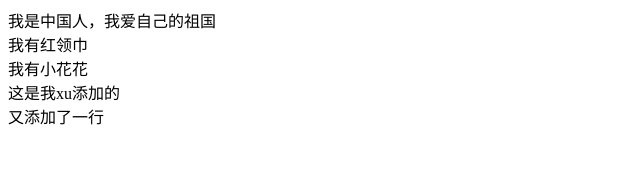
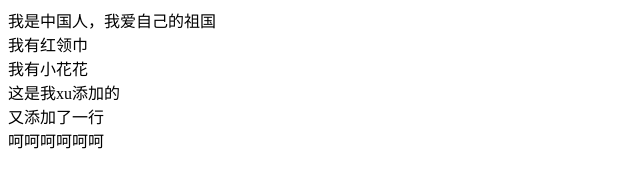
Before and after one commit to zy718916617/test119, a plain HTML site: page index.html in a window 1280 px wide. Shown: the whole page, without its empty margins (0-640 px from the left). Drawn offline with Linux system fonts and the light colour scheme.

Commit message:
添加了呵呵呵

```diff
--- a/index.html
+++ b/index.html
@@ -13,6 +13,7 @@
 
     <div>这是我xu添加的</div>
     <div>又添加了一行</div>
+    <div>呵呵呵呵呵呵</div>
 
 </body>
 </html>
```
